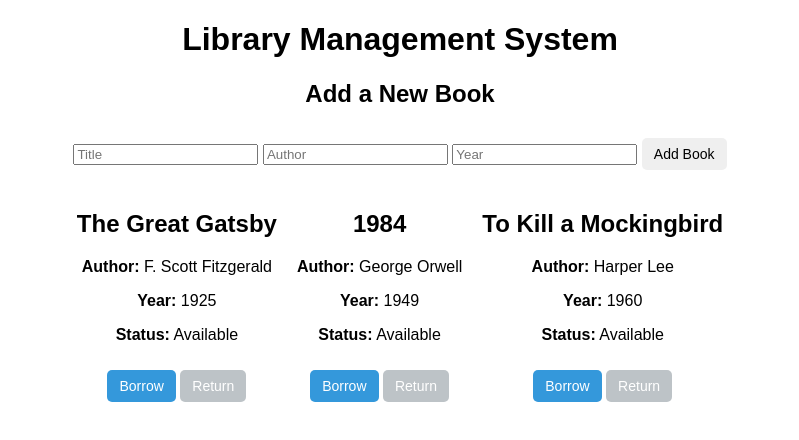
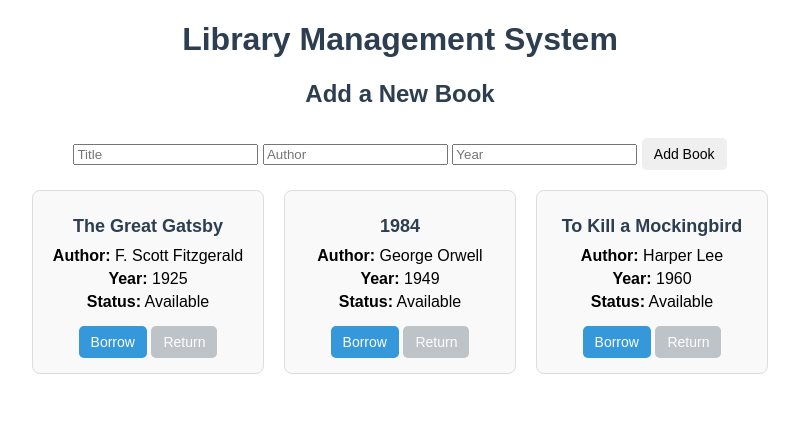
Before and after one commit to SinghGursher/books, a plain HTML site: page index.html in a window 1280 px wide. Shown: the whole page, without its empty margins (240-1039 px from the left). Drawn offline with Linux system fonts and the light colour scheme.

Commit message:
Update style.css

```diff
--- a/style.css
+++ b/style.css
@@ -3,7 +3,10 @@ body {
     margin: 20px;
     text-align: center;
   }
-hl {
+  h1 {
+    color: #2c3e50;
+  }
+  h2{
     color: #2c3e50;
   }
   #library {
@@ -13,18 +16,18 @@ hl {
     gap: 20px;
     margin-top: 20px;
   }
-book {
+  .book {
     border: 1px solid #ddd;
     border-radius: 8px;
     padding: 15px;
     width: 200px;
     background-color: #f9f9f9;
   }
-book h2 {
+  .book h2 {
     font-size: 18px;
     margin: 10px 0;
   }
-book p {
+  .book p {
     margin: 5px 0;
   }
   button {
```
Lines whose indentation alone changed are shown as unchanged.
